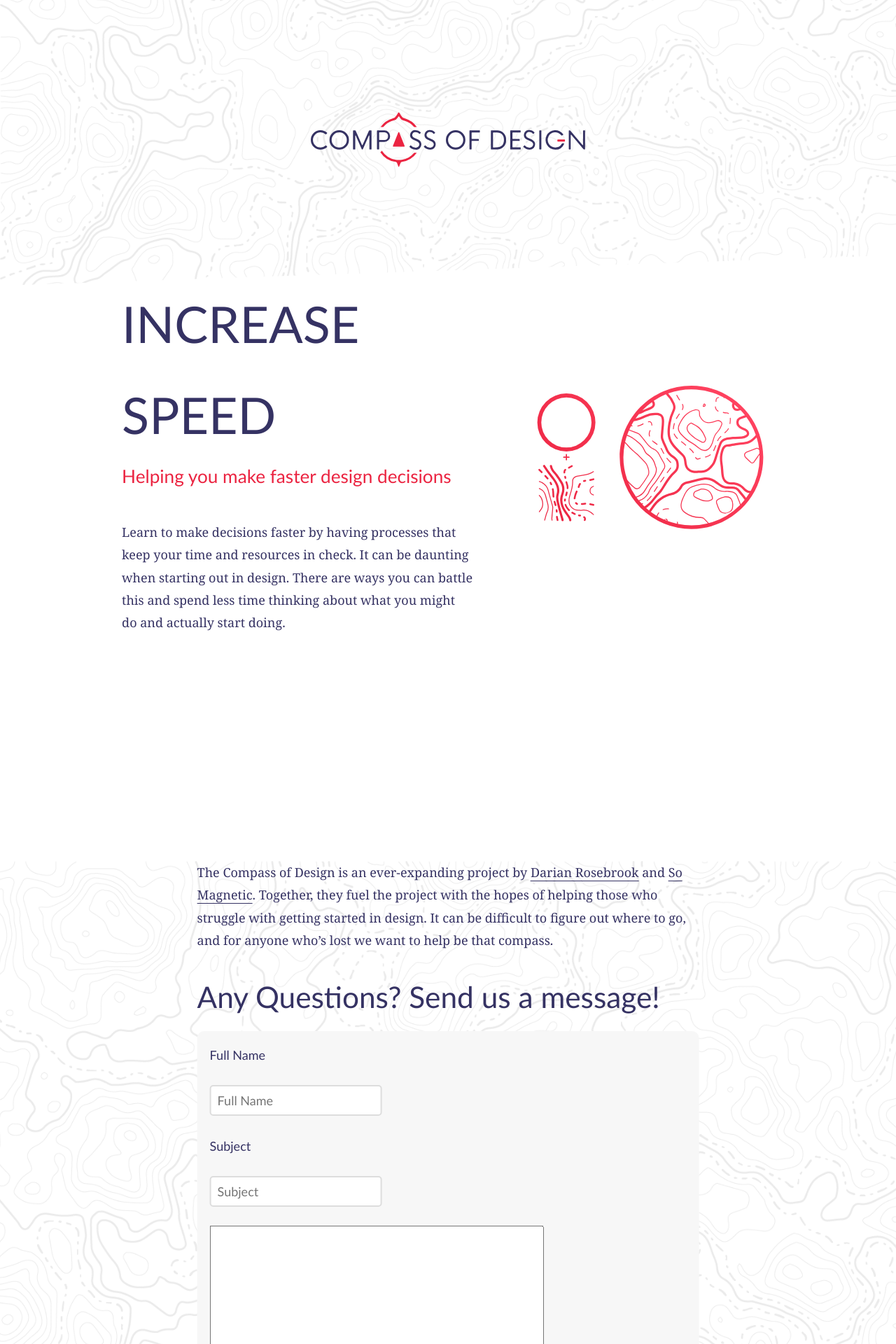
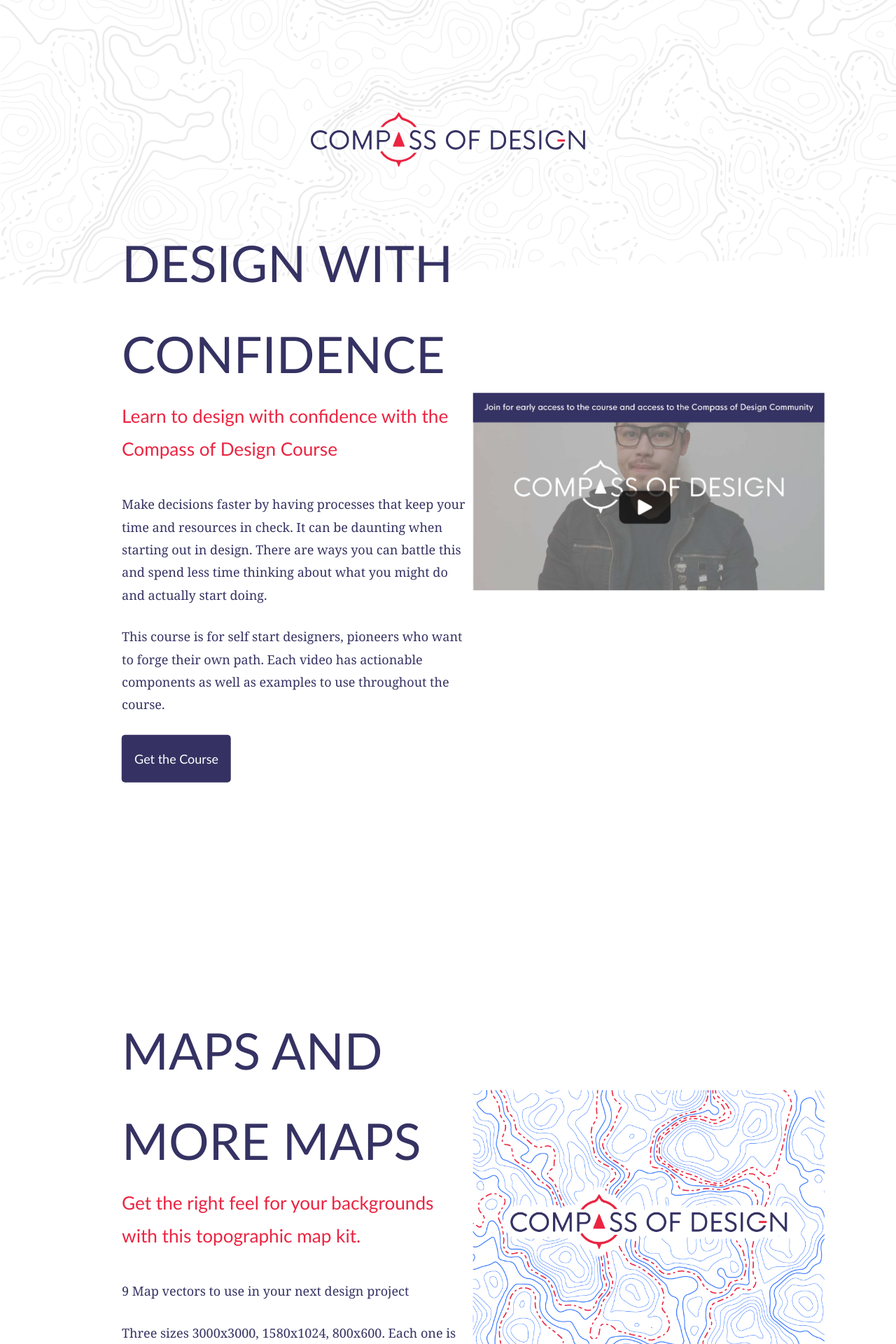
Before and after one commit to compassofdesign/site, a Jekyll site: the page built from index.html, in a window 1280 px wide. Shown: the top 1920 px of the page at 70% size. Built offline with Jekyll 4.4.1, drawn with Linux system fonts in a browser that asks for light colours; nearby versions of some CDN libraries; some of the changed text lies outside the part shown.

Commit message:
added two things to the landing page for clicking about

```diff
--- a/css/4-exceptions/_media.sass
+++ b/css/4-exceptions/_media.sass
@@ -38,8 +38,9 @@
       transform: translate(-50%, 50%)
       left: 90%
       top: 50%
-    &.group
-      margin-top: -20%
+    &.group ~ .group, .landing-group ~ .landing-group
+      margin-top: -25%
+
     &.signup
       width: 55%
     &.signupimg
--- a/css/master.css
+++ b/css/master.css
@@ -503,8 +503,8 @@
     transform: translate(-50%, 50%);
     left: 90%;
     top: 50%; }
-  .module.group {
-    margin-top: -20%; }
+  .module.group ~ .group, .module .landing-group ~ .landing-group {
+    margin-top: -25%; }
   .module.signup {
     width: 55%; }
   .module.signupimg {
--- a/index.html
+++ b/index.html
@@ -11,15 +11,30 @@
 <section class="main container">
   <article class="row">
     <div class="module landing">
-      <div class="module group">
+      <div class="module landing-group">
         <article class="module support-img">
-          <img src="/assets/img/landing/decision.svg" alt="Making faster design decisions"/>
+          <img src="/assets/img/course.jpg" alt="Making faster design decisions"/>
         </article>
         <article class="module point">
-          <h3 class="point-title">Increase Speed</h3>
-          <h3>Helping you make faster design decisions</h3>
-          <p>Learn to make decisions faster by having processes that keep your time and resources in check. It can be daunting when starting out in design. There are ways you can battle this and spend less time thinking about what you might do and actually start doing.</p>
+          <h3 class="point-title">Design with Confidence</h3>
+          <h3>Learn to design with confidence with the Compass of Design Course</h3>
+          <p>Make decisions faster by having processes that keep your time and resources in check. It can be daunting when starting out in design. There are ways you can battle this and spend less time thinking about what you might do and actually start doing.</p>
+          <p>This course is for self start designers, pioneers who want to forge their own path. Each video has actionable components as well as examples to use throughout the course.</p>
+          <a href="{{site.baseurl}}/join" class="button">Get the Course</a>
         </article>
+      </div>
+      <div class="module landing-group">
+        <article class="module support-img">
+          <img src="/assets/img/topograph-buy.png" alt="Making faster design decisions"/>
+        </article>
+        <article class="module point">
+          <h3 class="point-title">Maps and more maps</h3>
+          <h3>Get the right feel for your backgrounds with this topographic map kit.</h3>
+          <p>9 Map vectors to use in your next design project</p>
+          <p>Three sizes 3000x3000, 1580x1024, 800x600. Each one is unique and editable with the Adobe Illustrator. You get 3 of each size and .ai, .png, .svg, and .jpg files of each.</p>
+          <a href="https://www.withcoach.com/products/topographic-vectors-and-images" class="button">Check out the pack.</a>
+        </article>
+      </div>
     </div>
   </article>
 
```
Also changed, not shown: assets/img/course.jpg (added), assets/img/topograph-buy.png (added), 1 other file.
